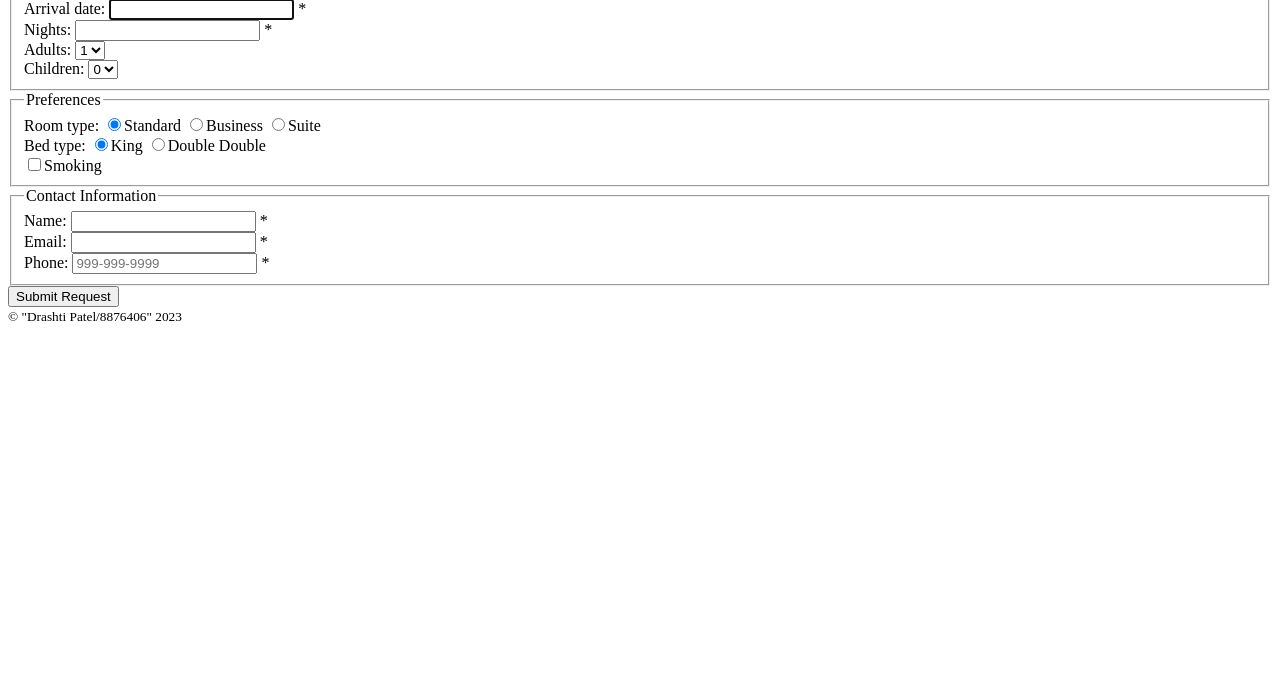
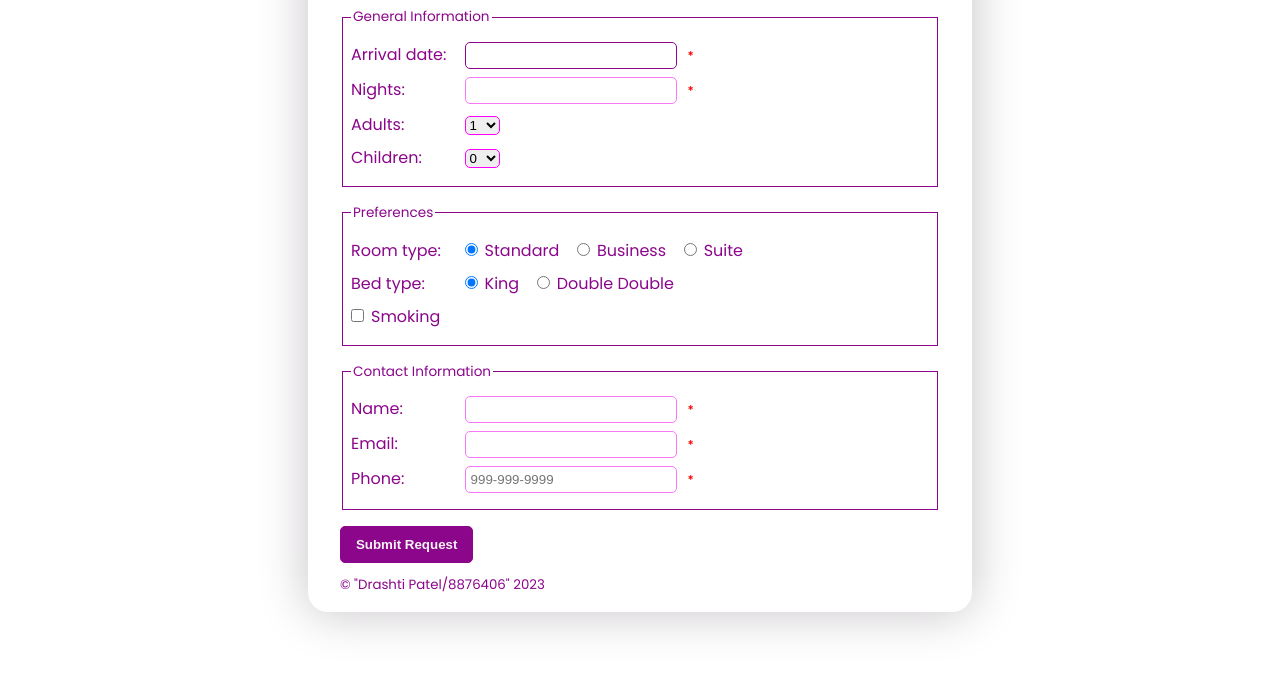
Before and after one commit to drshty/reservation-request, a plain HTML site: page index.html in a window 1280 px wide. Shown: the part 104-800 px from the top of the page. Drawn offline with nearby package versions, Linux system fonts and the light colour scheme.

Commit message:
added css and js files and linked them to html

```diff
--- a/index.html
+++ b/index.html
@@ -5,7 +5,7 @@
    <meta charset="UTF-8">
    <meta name="viewport" content="width=device-width, initial-scale=1">
    <title>Reservation request</title>
-   <link rel="stylesheet" href="reservation.css">
+   <link rel="stylesheet" href="style.css">
 </head>
 
 <body>
@@ -84,7 +84,7 @@
    </form>
    <small>&copy; "Drashti Patel/8876406" 2023</small>
    <script src="https://code.jquery.com/jquery-3.4.1.min.js"></script>
-   <script src="reservation.js"></script>
+   <script src="main.js"></script>
 </body>
 
 </html>
--- /dev/null
+++ b/style.css
@@ -0,0 +1,111 @@
+@import url('https://fonts.googleapis.com/css2?family=Poppins:wght@100;200;300;400;500;600&display=swap');
+
+body {
+    font-family: 'Poppins', sans-serif;
+    background-color: white;
+    margin: 20px auto;
+    width: 600px;
+    box-shadow: 0 0 50px rgb(198, 194, 198);
+    border-radius: 20px;
+    padding: 0.01em 2em 1em;
+    color: rgb(139, 6, 139);
+}
+
+h1 {
+    font-weight: 400;
+    text-align: center;
+}
+
+div {
+    margin-bottom: 0.5em;
+}
+
+fieldset {
+    border: 1px solid rgb(139, 6, 139);
+    margin-top: 1em;
+    margin-bottom: 1em;
+    padding: .5em;
+}
+
+legend {
+    font-weight: 400;
+    font-size: 85%;
+    margin-bottom: .5em;
+}
+
+label {
+    display: inline-block;
+    width: 6em;
+}
+
+input,
+select {
+    border-radius: 5px;
+    border: 1px solid magenta;
+    padding: 5px;
+    margin-left: 1em;
+    margin-right: 0.5em;
+}
+
+select {
+    padding: 0;
+}
+
+input {
+    width: 15em;
+    outline: none;
+    border: 1px solid rgb(247, 120, 247);
+}
+
+input:focus {
+    transition: 0.5s;
+    border: 1px solid rgb(139, 6, 139);
+}
+
+input.left {
+    width: 1em;
+    padding-left: 0;
+}
+
+p {
+    margin-top: 0;
+    margin-bottom: .5em;
+}
+
+/*input.last {
+	margin-bottom: 1em;
+}*/
+#adults,
+#children {
+    width: 35px;
+}
+
+#smoking {
+    width: 1em;
+    margin-left: 0;
+}
+
+#submit {
+    padding: 10px;
+    border: none;
+    color: whitesmoke;
+    background: rgb(139, 6, 139);
+    border: 1px solid rgb(139, 6, 139);
+    margin-left: 0;
+    width: 10em;
+    font-weight: 600;
+}
+
+#submit:hover {
+    cursor: pointer;
+    border: 1px solid rgb(139, 6, 139);
+    color: rgb(139, 6, 139);
+    background: whitesmoke;
+    transition: all .50s ease;
+}
+
+span {
+    font-size: 12px;
+    font-weight: 600;
+    color: red;
+}
```
Also changed, not shown: main.js (added).
